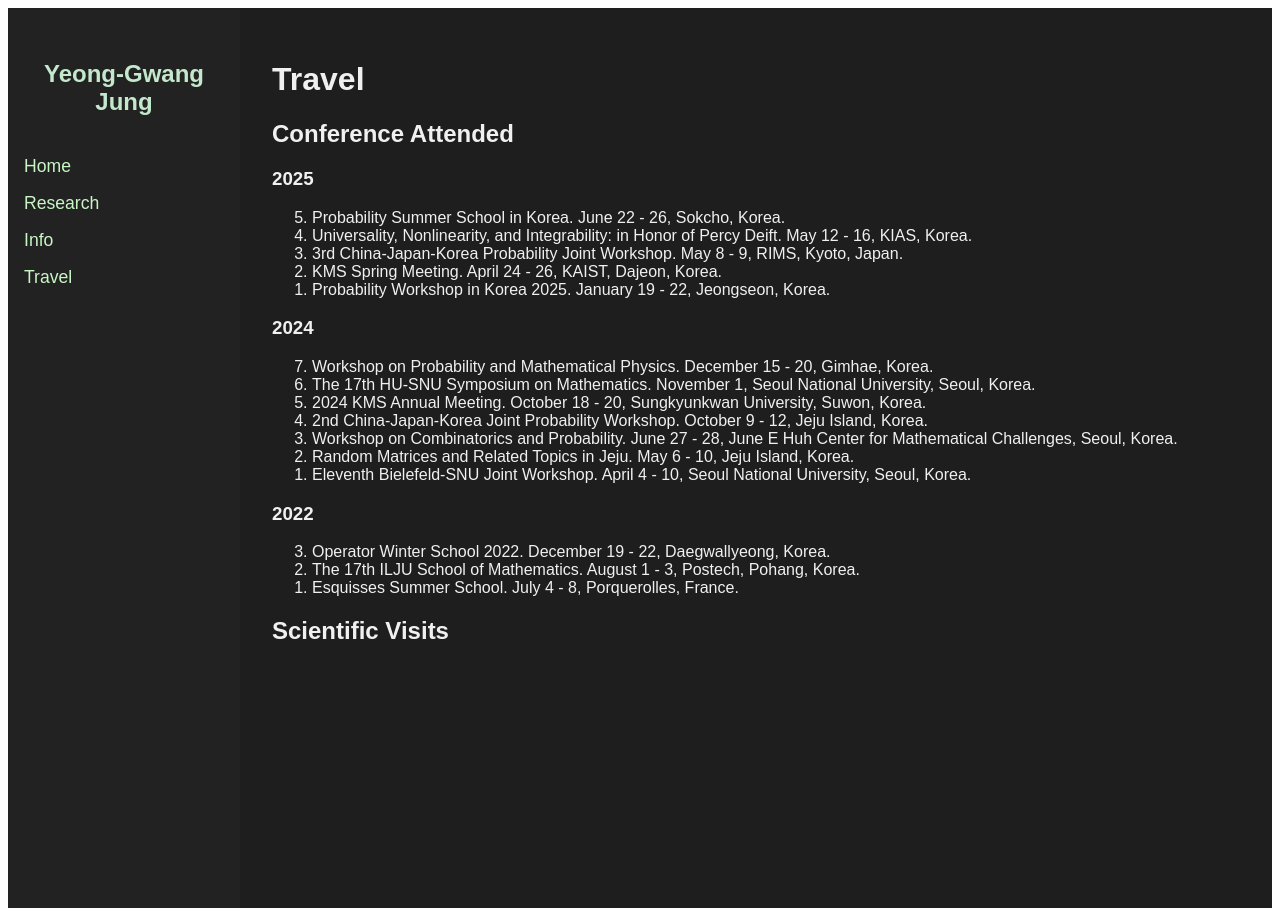
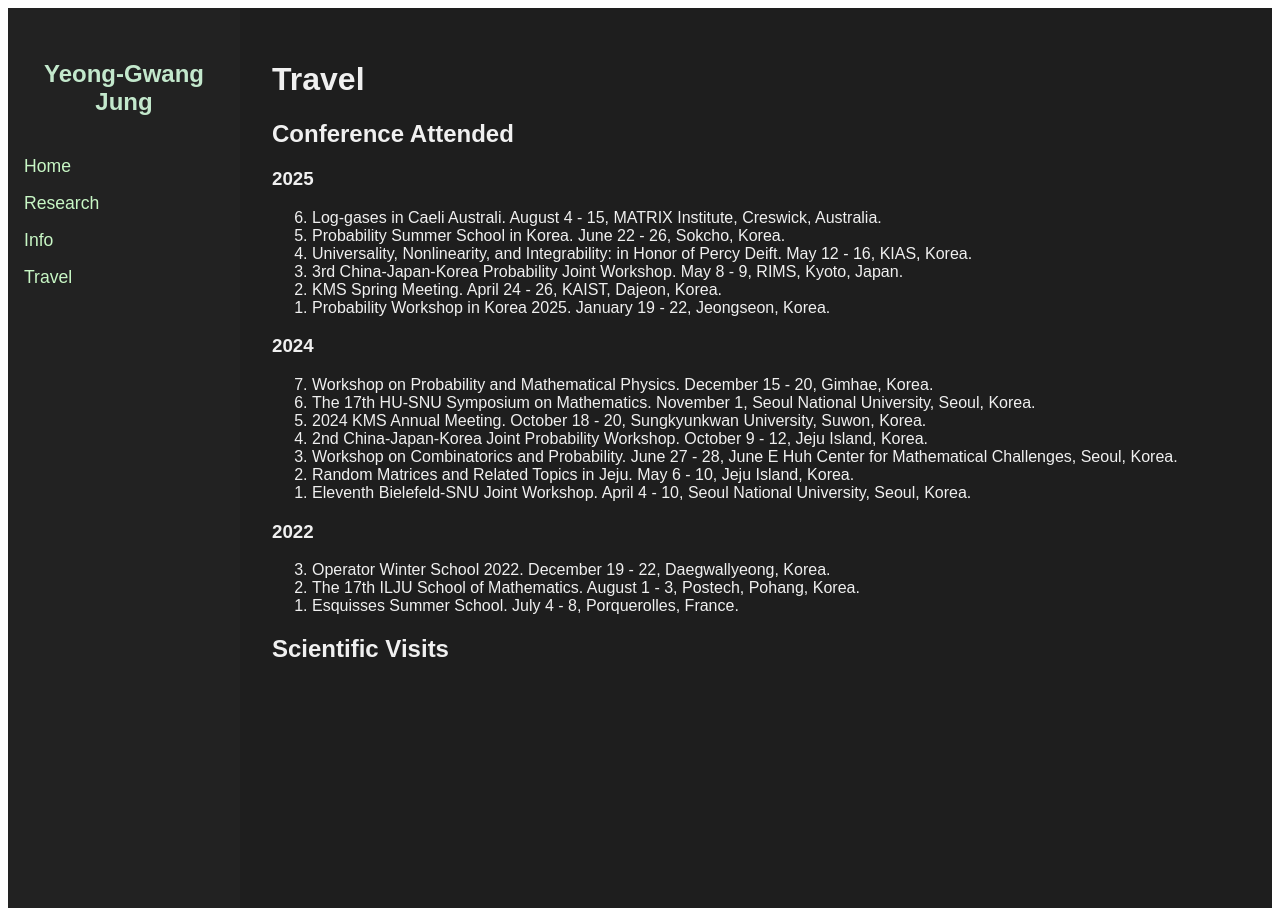
Before and after one commit to y-gJung/y-gJung.github.io, a Jekyll site: the page built from travel.md, in a window 1280 px wide. Built offline with Jekyll 4.4.1, drawn with Linux system fonts in a browser that asks for light colours.

Commit message:
Update travel.md

```diff
--- a/travel.md
+++ b/travel.md
@@ -9,6 +9,9 @@ title: Research
 
 ### 2025
 <ol reversed>
+  <li>
+    Log-gases in Caeli Australi. August 4 - 15, MATRIX Institute, Creswick, Australia.
+  </li>
   <li>
     Probability Summer School in Korea. June 22 - 26, Sokcho, Korea.
   </li>
```
